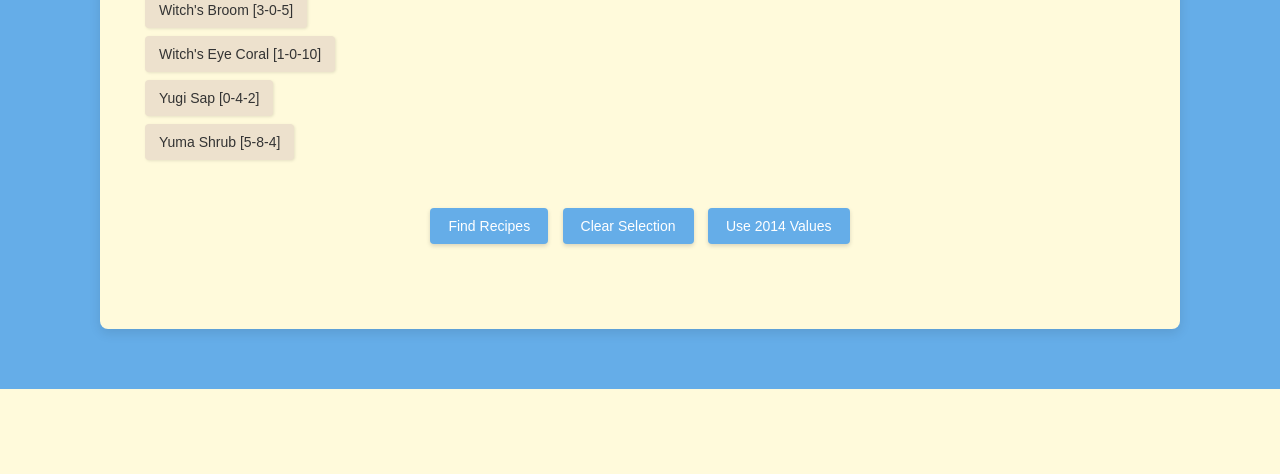
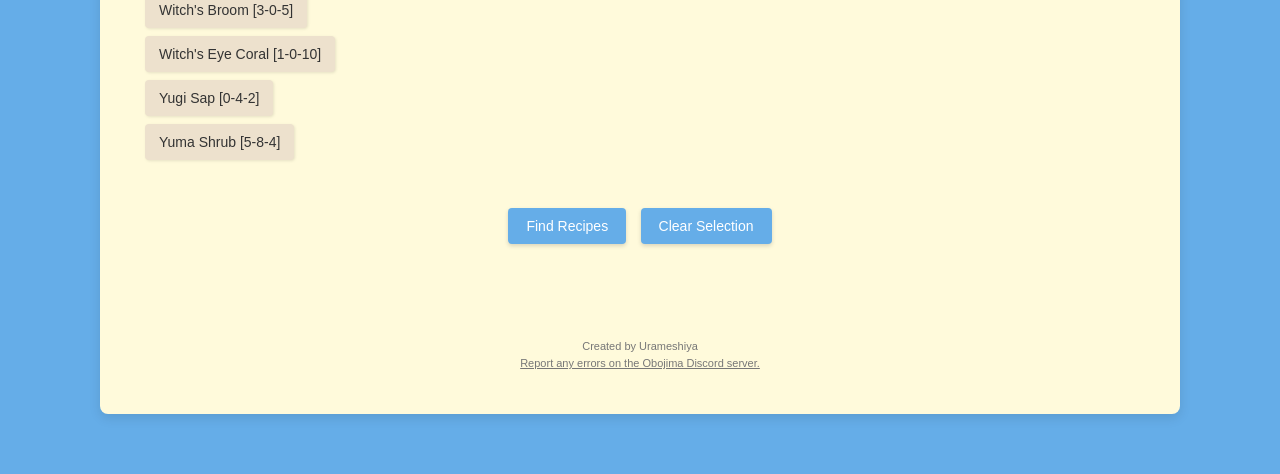
Before and after one commit to billhanscom/Obojima, a Flask app: page / in a window 1280 px wide. Shown: the part 3320-3794 px from the top of the page. Before the commit the page ends 3709 px from the top, so only its background shows below. Run offline with Flask 3, Linux system fonts and the light colour scheme; some web fonts are replaced.

Commit message:
Add files via upload

```diff
--- a/static/style.css
+++ b/static/style.css
@@ -165,31 +165,18 @@ h3 {
     box-shadow: 1px 1px 3px rgba(0, 0, 0, 0.1);
 }
 
-/* Ruleset toggle button */
-.ruleset-toggle {
+.site-footer {
+    margin-top: 50px;
     text-align: center;
-    margin: 20px 0 10px;
+    font-size: 11px;
+    color: #777;
+    line-height: 1.4;
 }
 
-.ruleset-button {
-    background-color: #ede1cd;
-    color: #333;
-    border: none;
-    padding: 10px 18px;
-    font-size: 14px;
-    border-radius: 4px;
-    margin: 5px;
-    cursor: pointer;
-    transition: background-color 0.1s ease, box-shadow 0.1s ease;
-    box-shadow: 0 2px 4px rgba(0, 0, 0, 0.15);
+.site-footer p {
+    margin: 2px 0;
 }
 
-.ruleset-button:hover {
-    background-color: #d8c6ad;
-    box-shadow: 0 4px 6px rgba(0, 0, 0, 0.2);
+.site-footer a {
+    color: inherit;
 }
-
-.ruleset-button.selected {
-    background-color: #65ade8;
-    color: #ffffff;
-}
--- a/templates/index.html
+++ b/templates/index.html
@@ -19,7 +19,6 @@
         <div class="button-group">
             <button type="button" onclick="findRecipes()">Find Recipes</button>
             <button type="button" onclick="clearSelection()">Clear Selection</button>
-            <button type="button" id="values-toggle-button" class="values-toggle-button" onclick="toggleValuesYear()">Use 2014 Values</button>
         </div>
 
         <!-- Ingredient selection form -->
@@ -60,13 +59,18 @@
             <div class="button-group">
                 <button type="button" onclick="findRecipes()">Find Recipes</button>
                 <button type="button" onclick="clearSelection()">Clear Selection</button>
-                <button type="button" class="values-toggle-button" onclick="toggleValuesYear()">Use 2014 Values</button>
             </div>
         </form>
 
         <div id="results" class="recipe-columns">
             <!-- Results will be displayed in this section -->
         </div>
+
+        <footer class="site-footer">
+            <p>Created by Urameshiya</p>
+            <p><a href="https://discord.gg/ZfdtQeAqV" target="_blank" rel="noopener noreferrer">Report any errors on the Obojima Discord server.</a></p>
+        </footer>
+
     </div>
 
     <script src="{{ url_for('static', filename='script.js') }}"></script>
```
